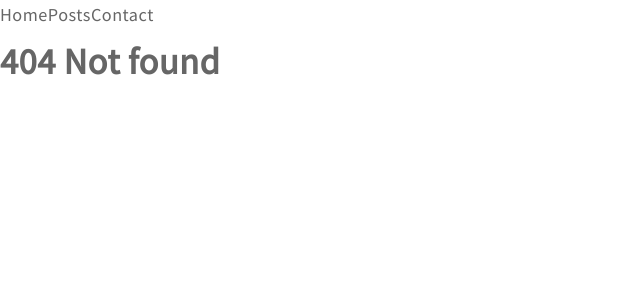
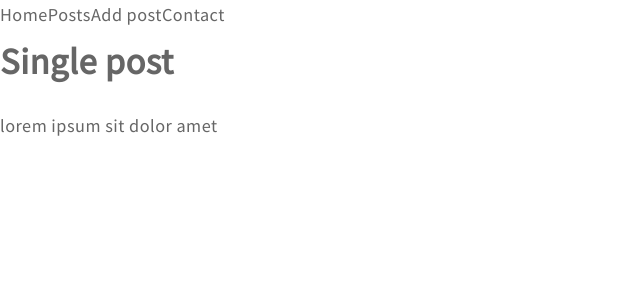
Before and after one commit to morales1980/task30-MERN, a React (Create React App) app in the folder client/: page /posts/1 in a window 1280 px wide. Before the commit this address had no page. Shown: the top 300 px of the page, without its empty margins (0-640 px from the left). Built offline with nearby package versions, Linux system fonts and the light colour scheme.

Commit message:
add route params page and add post page

```diff
--- a/client/src/App.js
+++ b/client/src/App.js
@@ -5,6 +5,8 @@ import Home from './components/pages/Home/HomePage';
 import Posts from './components/pages/Posts/PostsPage';
 import Contact from './components/pages/Contact/ContactPage';
 import NotFound from './components/pages/NotFound/NotFoundPage';
+import AddPost from './components/pages/AddPost/AddPost';
+import SinglePost from './components/pages/SinglePost/SinglePost';
 
 
 class App extends React.Component {
@@ -13,8 +15,10 @@ class App extends React.Component {
     return (
       <MainLayout>
         <Switch>
-          <Route path='/' exact component={Home} />
+          <Route path='/' exact component={Home}/>
           <Route path='/posts' exact component={Posts}/>
+          <Route path='/posts/new' exact component={AddPost}/>
+          <Route path='/posts/:id' exact component={SinglePost}/>
           <Route path='/contact' exact component={Contact}/>
           <Route component={NotFound}/>
         </Switch>
--- a/client/src/components/features/NavBar/NavBar.js
+++ b/client/src/components/features/NavBar/NavBar.js
@@ -7,6 +7,7 @@ class NavBar extends React.Component {
       <div>
         <Link to='/'>Home</Link>
         <Link to='/posts'>Posts</Link>
+        <Link to='/posts/new'>Add post</Link>
         <Link to='/contact'>Contact</Link>
       </div>
     );
--- /dev/null
+++ b/client/src/components/pages/AddPost/AddPost.js
@@ -0,0 +1,9 @@
+import React from 'react';
+
+const AddPost = () => (
+  <div>
+    <h1>Add post</h1>
+  </div>
+);
+
+export default AddPost;
--- a/client/src/components/pages/Posts/PostsPage.js
+++ b/client/src/components/pages/Posts/PostsPage.js
@@ -1,8 +1,9 @@
 import React from 'react';
 
-const PostsPage = () => (
+const PostsPage = (props) => (
   <div>
     <h1>Posts</h1>
+    {props.children}
   </div>
 );
 
--- /dev/null
+++ b/client/src/components/pages/SinglePost/SinglePost.js
@@ -0,0 +1,10 @@
+import React from 'react';
+
+const SinglePost = () => (
+  <div>
+    <h1>Single post</h1>
+    <p>lorem ipsum sit dolor amet</p>
+  </div>
+);
+
+export default SinglePost;
--- a/package.json
+++ b/package.json
@@ -2,7 +2,10 @@
   "scripts": {
     "start": "npm-run-all -p -l start:*",
     "start:server": "cd server && node server.js",
-    "start:client": "cd client && yarn start"
+    "start:client": "cd client && yarn start",
+    "install:client": "cd client && npm install",
+    "install:client": "cd server && npm install",
+    "postinstall": "npm-run-all -p install:*"
   },
 
   "dependencies": {
```
Also changed, not shown: 1 other file (tests, documents, lock files or other folders).
